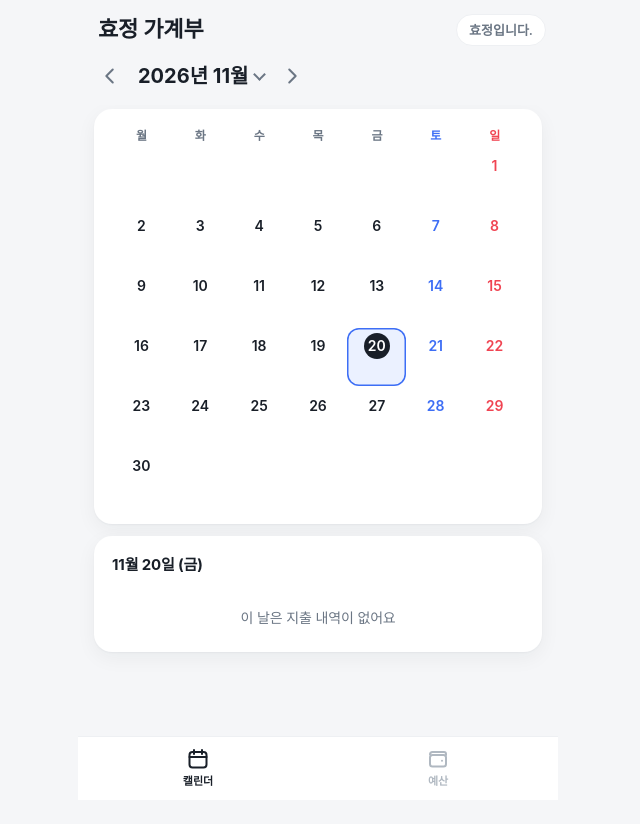
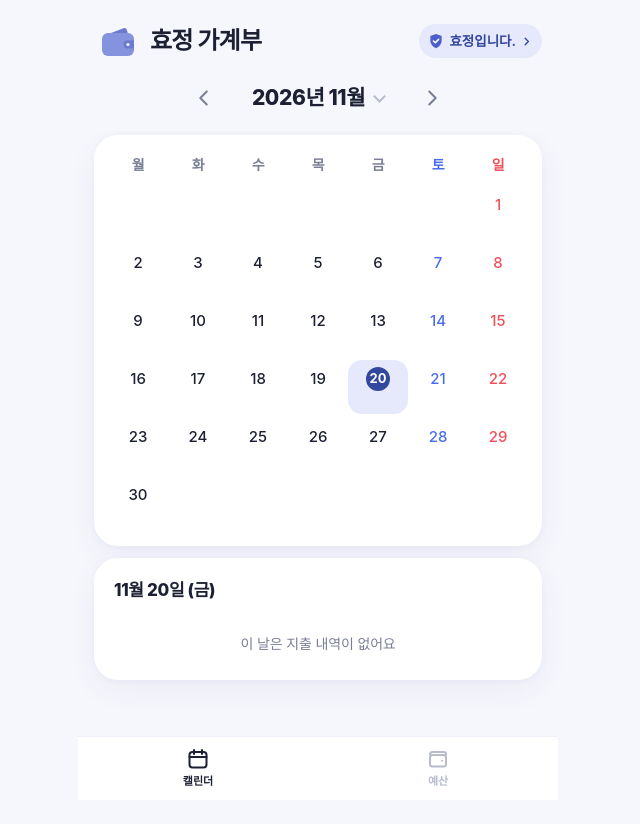
Before and after one commit to HYO-JEONG-CHOI/accounts, a plain HTML site: page index.html in a window 1280 px wide. Shown: the whole page, without its empty margins (322-962 px from the left). Drawn offline with Linux system fonts and the light colour scheme.

Commit message:
라벤더 톤 디자인으로 변경, 비밀번호 확인 버튼 제거
- 상단에 지갑 아이콘·제목, 우측 '효정입니다.' 인증 버튼
- 월 이동 가운데 정렬, 남보라 메인 색, 둥근 카드
- 오늘 날짜 표시 축소, 날짜·지출 금액 글씨 크기 조정
- 비밀번호 4자리 입력 시 바로 확인 (확인 버튼 제거)

Co-Authored-By: Claude Opus 5.5 <noreply@anthropic.com>

```diff
--- a/css/app.css
+++ b/css/app.css
@@ -1,25 +1,26 @@
 :root {
-  --bg: #f5f6f8; --card: #ffffff; --text: #191f28; --sub: #6b7684; --faint: #b0b8c1; --line: #eef0f3; --field: #f2f4f6;
-  --primary: #3d6ef5; --primary-weak: #ebf1ff; --primary-strong: #2754d6;
+  --bg: #f6f7fc; --card: #ffffff; --text: #1d2033; --sub: #7a7f95; --faint: #b7bbcc; --line: #eef0f7; --field: #f2f3fa;
+  --primary: #4a5ccf; --primary-weak: #e6e9fb; --primary-strong: #34479e;
+  --brand-soft: #8592dd; --brand-soft-2: #6b79cf;
   --danger: #f04452; --danger-weak: #fdeef0;
   --ok: #18a46c; --ok-weak: #e7f7f0;
-  --sat: #3d6ef5; --sun: #f04452;
-  --shadow: 0 1px 2px rgba(25,31,40,.04), 0 6px 20px rgba(25,31,40,.05);
-  --radius: 18px;
+  --sat: #4a6cf0; --sun: #f0505a;
+  --shadow: 0 2px 6px rgba(60,72,150,.04), 0 10px 30px rgba(60,72,150,.06);
+  --radius: 24px;
   --tabbar-h: 64px;
   color-scheme: light;
 }
 @media (prefers-color-scheme: dark) {
   :root:not([data-theme="light"]) {
     --bg: #101114; --card: #1b1d22; --text: #f1f3f5; --sub: #9aa2ad; --faint: #5c636d; --line: #2a2d33; --field: #24272d;
-    --primary: #6d8fff; --primary-weak: #1f2945; --primary-strong: #93adff;
+    --primary: #7d8cf0; --primary-weak: #252a4a; --primary-strong: #a3aef7; --brand-soft: #7d8ae0; --brand-soft-2: #5f6cc4;
     --danger: #ff6370; --danger-weak: #3a1d22; --ok: #36c38a; --ok-weak: #15302a;
     --sat: #6d8fff; --sun: #ff6370; --shadow: none; color-scheme: dark;
   }
 }
 :root[data-theme="dark"] {
   --bg: #101114; --card: #1b1d22; --text: #f1f3f5; --sub: #9aa2ad; --faint: #5c636d; --line: #2a2d33; --field: #24272d;
-  --primary: #6d8fff; --primary-weak: #1f2945; --primary-strong: #93adff;
+  --primary: #7d8cf0; --primary-weak: #252a4a; --primary-strong: #a3aef7; --brand-soft: #7d8ae0; --brand-soft-2: #5f6cc4;
   --danger: #ff6370; --danger-weak: #3a1d22; --ok: #36c38a; --ok-weak: #15302a;
   --sat: #6d8fff; --sun: #ff6370; --shadow: none; color-scheme: dark;
 }
@@ -45,8 +46,19 @@ svg { display: block; }
   padding: calc(env(safe-area-inset-top) + 8px) 12px 8px; background: var(--bg);
 }
 .topbar.plain, .topbar.brand { padding-left: 20px; }
-.topbar.brand { position: static; padding-bottom: 0; }
-.topbar.brand:not([hidden]) + .topbar { padding-top: 4px; }
+.topbar.brand { position: static; padding: calc(env(safe-area-inset-top) + 18px) 16px 6px 20px; gap: 12px; }
+.topbar.brand h1 { font-size: 24px; font-weight: 800; letter-spacing: -0.03em; }
+.brand-icon { width: 40px; height: 40px; flex: none; }
+.auth-btn {
+  margin-left: auto; display: flex; align-items: center; gap: 4px; height: 34px; padding: 0 9px 0 8px; border-radius: 999px;
+  background: var(--primary-weak); color: var(--primary-strong); font-size: 13.5px; font-weight: 700;
+}
+.auth-btn .shield { width: 18px; height: 18px; color: var(--primary); }
+.auth-btn .chev-r { width: 13px; height: 13px; fill: none; stroke: currentColor; stroke-width: 2.4; stroke-linecap: round; stroke-linejoin: round; }
+.auth-btn:active { transform: scale(.97); }
+.topbar.brand:not([hidden]) + .topbar { padding-top: 6px; }
+#monthBar { justify-content: center; gap: 20px; padding-bottom: 12px; }
+#monthBar #todayBtn { position: absolute; right: 16px; margin: 0; }
 body.locked .tabbar { grid-template-columns: repeat(2, 1fr); }
 body.locked .week:active { background: none; }
 .pin { text-align: center; font-size: 24px; letter-spacing: .5em; }
@@ -54,8 +66,8 @@ body.locked .week:active { background: none; }
 .icon-btn { width: 40px; height: 40px; border-radius: 12px; display: grid; place-items: center; color: var(--sub); }
 .icon-btn svg { width: 22px; height: 22px; fill: none; stroke: currentColor; stroke-width: 2.2; stroke-linecap: round; stroke-linejoin: round; }
 .icon-btn:active { background: var(--field); }
-.month-title { font-size: 20px; font-weight: 700; padding: 6px 6px; border-radius: 10px; }
-.month-title::after { content: ''; display: inline-block; width: 7px; height: 7px; margin-left: 7px; border-right: 2px solid var(--sub); border-bottom: 2px solid var(--sub); transform: translateY(-4px) rotate(45deg); }
+.month-title { font-size: 21px; font-weight: 800; letter-spacing: -0.02em; padding: 6px 8px; border-radius: 10px; }
+.month-title::after { content: ''; display: inline-block; width: 7px; height: 7px; margin-left: 7px; border-right: 2px solid var(--faint); border-bottom: 2px solid var(--faint); margin-left: 10px; transform: translateY(-4px) rotate(45deg); }
 .month-title:active { background: var(--field); }
 .pill-btn { margin-left: auto; font-size: 13px; font-weight: 600; color: var(--sub); background: var(--card); border: 1px solid var(--line); border-radius: 999px; padding: 6px 12px; }
 
@@ -63,8 +75,8 @@ main { padding: 4px 16px calc(var(--tabbar-h) + env(safe-area-inset-bottom) + 92
 .view { display: flex; flex-direction: column; gap: 12px; }
 
 /* 카드 */
-.card { background: var(--card); border-radius: var(--radius); padding: 18px; box-shadow: var(--shadow); }
-.card-title { display: flex; align-items: center; justify-content: space-between; gap: 8px; font-size: 15px; font-weight: 700; margin-bottom: 14px; }
+.card { background: var(--card); border-radius: var(--radius); padding: 20px; box-shadow: var(--shadow); }
+.card-title { display: flex; align-items: center; justify-content: space-between; gap: 8px; font-size: 17px; font-weight: 800; letter-spacing: -0.02em; margin-bottom: 14px; }
 .card-title .sub { font-size: 13px; font-weight: 500; color: var(--sub); }
 .label { font-size: 13px; color: var(--sub); font-weight: 500; }
 .big { font-size: 28px; font-weight: 800; letter-spacing: -0.02em; margin-top: 2px; }
@@ -92,16 +104,16 @@ main { padding: 4px 16px calc(var(--tabbar-h) + env(safe-area-inset-bottom) + 92
 
 /* 캘린더 */
 .cal-head, .cal-grid { display: grid; grid-template-columns: repeat(7, 1fr); }
-.cal-head { font-size: 12px; color: var(--sub); text-align: center; font-weight: 600; margin-bottom: 4px; }
+.cal-head { font-size: 14px; color: var(--sub); text-align: center; font-weight: 600; margin-bottom: 10px; }
 .cal-head .sat { color: var(--sat); } .cal-head .sun { color: var(--sun); }
-.cal-grid { row-gap: 2px; }
-.day { height: 58px; border-radius: 12px; display: flex; flex-direction: column; align-items: center; padding-top: 5px; gap: 3px; position: relative; }
-.day .d { width: 26px; height: 26px; display: grid; place-items: center; border-radius: 50%; font-size: 14px; font-weight: 600; }
+.cal-grid { row-gap: 4px; }
+#calCard { padding: 20px 14px 16px; }
+.day { height: 54px; border-radius: 14px; display: flex; flex-direction: column; align-items: center; padding-top: 7px; gap: 3px; position: relative; }
+.day .d { width: 24px; height: 24px; display: grid; place-items: center; border-radius: 50%; font-size: 15px; font-weight: 500; }
 .day.sat .d { color: var(--sat); } .day.sun .d { color: var(--sun); }
-.day .amt { font-size: 10.5px; font-weight: 600; color: var(--text); letter-spacing: -0.03em; white-space: nowrap; max-width: 100%; overflow: hidden; }
-.day.has { background: var(--field); }
-.day.today .d { background: var(--text); color: var(--card); }
-.day.selected { background: var(--primary-weak); box-shadow: inset 0 0 0 1.5px var(--primary); }
+.day .amt { font-size: 11px; font-weight: 700; color: var(--primary); letter-spacing: -0.03em; white-space: nowrap; max-width: 100%; overflow: hidden; }
+.day.today .d { background: var(--primary-strong); color: #fff; font-size: 13px; font-weight: 700; }
+.day.selected { background: var(--primary-weak); }
 .day.selected .amt { color: var(--primary-strong); }
 .day.empty { pointer-events: none; }
 .day:active:not(.empty) { transform: scale(.96); }
--- a/index.html
+++ b/index.html
@@ -3,7 +3,7 @@
 <head>
 <meta charset="utf-8">
 <meta name="viewport" content="width=device-width, initial-scale=1, viewport-fit=cover">
-<meta name="theme-color" content="#f5f6f8">
+<meta name="theme-color" content="#f6f7fc">
 <meta name="apple-mobile-web-app-capable" content="yes">
 <meta name="mobile-web-app-capable" content="yes">
 <meta name="apple-mobile-web-app-status-bar-style" content="default">
@@ -18,8 +18,13 @@
 <body>
 <div id="app">
   <header class="topbar brand" id="brandBar">
+    <svg class="brand-icon" viewBox="0 0 40 40" aria-hidden="true"><path d="M9 13.5 25.5 7.2a2.5 2.5 0 0 1 3.3 1.6l1.4 4.7" fill="var(--brand-soft-2)"/><rect x="4" y="12" width="32" height="23" rx="6" fill="var(--brand-soft)"/><path d="M36 19.5h-6.5a4 4 0 0 0 0 8H36z" fill="var(--brand-soft-2)"/><circle cx="30" cy="23.5" r="1.6" fill="#fff"/></svg>
     <h1>효정 가계부</h1>
-    <button class="pill-btn" data-action="lock-toggle" id="lockBtn">효정입니다.</button>
+    <button class="auth-btn" data-action="lock-toggle">
+      <svg class="shield" viewBox="0 0 24 24" aria-hidden="true"><path d="M12 2.5 4.5 5.3v6.1c0 4.6 3.2 8.6 7.5 10.1 4.3-1.5 7.5-5.5 7.5-10.1V5.3z" fill="currentColor"/><path d="m8.6 12 2.4 2.4 4.5-4.6" fill="none" stroke="#fff" stroke-width="2.1" stroke-linecap="round" stroke-linejoin="round"/></svg>
+      <span id="lockBtn">효정입니다.</span>
+      <svg class="chev-r" viewBox="0 0 24 24" aria-hidden="true"><path d="M9.5 6l6 6-6 6"/></svg>
+    </button>
   </header>
   <header class="topbar" id="monthBar">
     <button class="icon-btn" data-action="prev-month" aria-label="이전 달">
--- a/js/app.js
+++ b/js/app.js
@@ -290,7 +290,6 @@
       <form id="pinForm" autocomplete="off" novalidate>
         <div class="field"><input class="input num pin" id="pinInput" type="password" inputmode="numeric" maxlength="4" enterkeyhint="done" aria-label="비밀번호"></div>
         <div class="err" id="pinErr"></div>
-        <button type="submit" class="btn primary" style="width:100%">확인</button>
       </form>`, sheet => {
       const input = sheet.querySelector('#pinInput'), err = sheet.querySelector('#pinErr');
       input.focus();
--- a/sw.js
+++ b/sw.js
@@ -1,5 +1,5 @@
 // 오프라인 실행: 앱 파일을 휴대폰에 저장해 두고, 온라인일 때 새 버전으로 갱신
-const CACHE = 'hyojeong-budget-v4';
+const CACHE = 'hyojeong-budget-v5';
 const ASSETS = [
   './', './index.html', './css/app.css', './js/calc.js', './js/store.js', './js/app.js',
   './manifest.webmanifest', './icons/icon.svg', './icons/icon-192.png', './icons/icon-512.png', './icons/apple-touch-icon.png'
```
